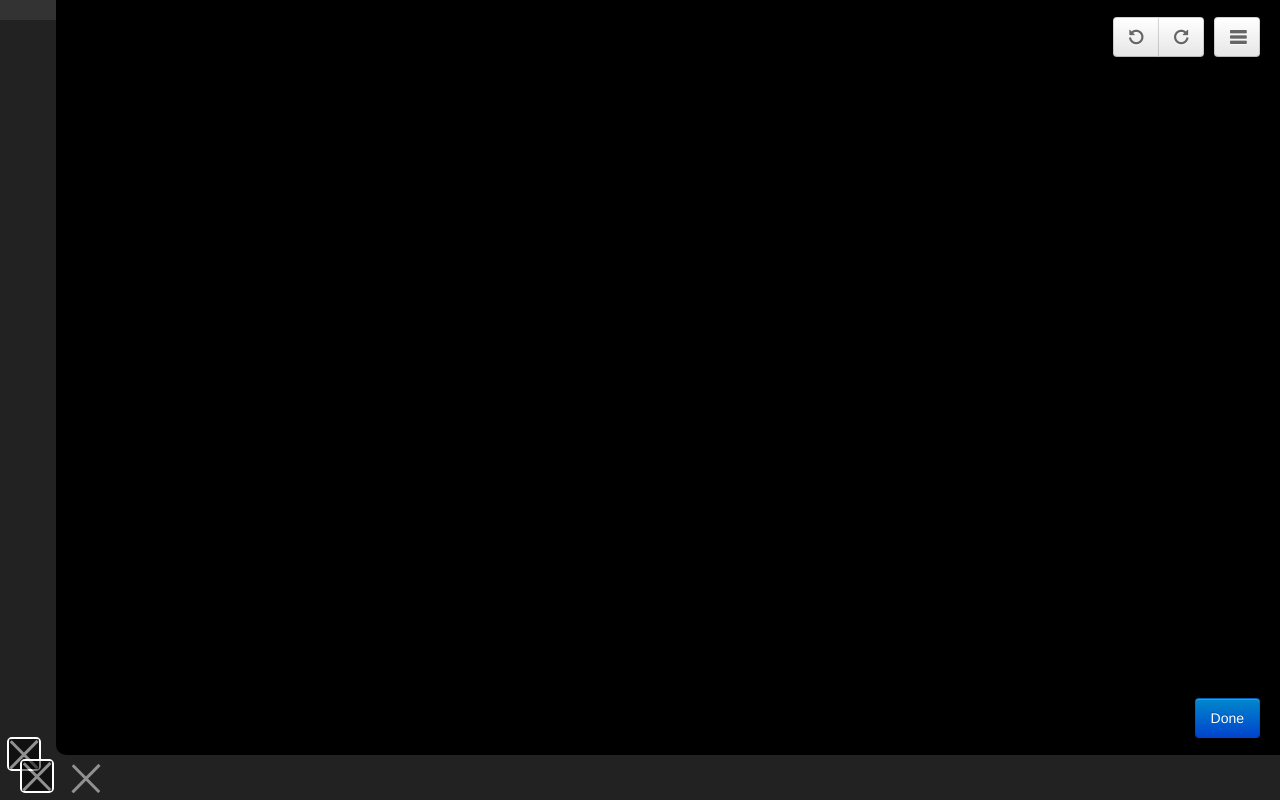
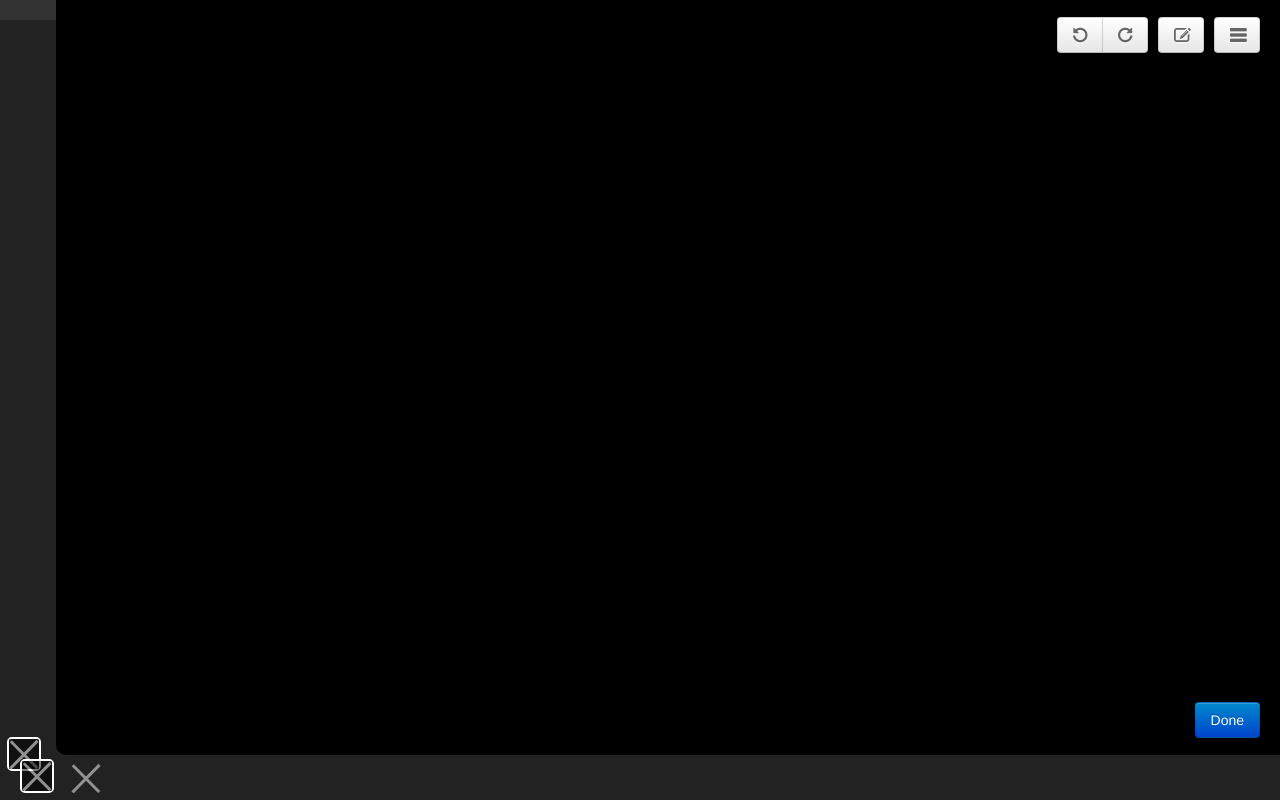
Before and after one commit to cshum/Aerosketch, a plain HTML site: page index.html in a window 1280 px wide. Drawn offline with Linux system fonts and the light colour scheme.

Commit message:
touch attempt fix

```diff
--- a/index.html
+++ b/index.html
@@ -64,23 +64,19 @@
 </div>
 <div class="toolbar-top btn-toolbar">
 	<div class="btn-group">
-		<span class="btn">
+		<button class="btn">
 			<i class="icon-undo icon-large"></i>
-		</span>
-		<span class="btn">
+		</button>
+		<button class="btn">
 			<i class="icon-repeat icon-large"></i>
-		</span>
+		</button>
 	</div>
 	<div class="btn-group">
-		<span class="btn dropdown-toggle" data-toggle="dropdown"
+		<button class="btn dropdown-toggle" data-toggle="dropdown"
 			data-bind="dropdown:true">
-			<i class="icon-reorder icon-large"></i>
-		</span>
+			<i class="icon-edit icon-large"></i>
+		</button>
 		<ul class="dropdown-menu pull-right" >
-			<li><a data-bind="hammer:{}" href="#">Layers</a></li>
-			<li><a data-bind="hammer:{}" href="#">Bookmarks</a></li>
-			<li><a data-bind="hammer:{}" href="#">Properties</a></li>
-			<li class="divider"></li>
 			<li><a data-bind="hammer:{tap:cut}" href="#">
 				<i class="icon-cut"></i> Cut
 			</a></li>
@@ -90,6 +86,24 @@
 			<li><a data-bind="hammer:{tap:paste}" href="#">
 				<i class="icon-paste"></i> Paste
 			</a></li>
+			<li><a data-bind="hammer:{tap:hide}" href="#">
+				<i class="icon-remove"></i> Delete
+			</a></li>
+			<li class="divider"></li>
+			<li><a data-bind="hammer:{}" href="#">
+				<i class="icon-file"></i> Transform
+			</a></li>
+		</ul>
+	</div>
+	<div class="btn-group">
+		<button class="btn dropdown-toggle" data-toggle="dropdown"
+			data-bind="dropdown:true">
+			<i class="icon-reorder icon-large"></i>
+		</button>
+		<ul class="dropdown-menu pull-right" >
+			<li><a data-bind="hammer:{}" href="#">Layers</a></li>
+			<li><a data-bind="hammer:{}" href="#">Bookmarks</a></li>
+			<li><a data-bind="hammer:{}" href="#">Properties</a></li>
 			<li class="divider"></li>
 			<li><a data-bind="hammer:{}" href="#">
 				<i class="icon-file"></i> Export
@@ -99,9 +113,9 @@
 </div>
 <div class="toolbar-bottom btn-toolbar">
 	<div class="btn-group">
-		<span class="btn btn-primary">
+		<button class="btn btn-primary">
 			Done
-		</span>
+		</button>
 	</div>
 </div>
 <script type="text/javascript" src="config.js"></script>
--- a/less/draw.less
+++ b/less/draw.less
@@ -156,12 +156,12 @@ html,body{
 
 	right:@toolbar-hpad;
 	bottom:@toolbar-vpad+@palette-height;
-	.btn{ padding:9px 15px; }
+	.btn{ padding:7px 15px; }
 }
 .toolbar-top{
 	position: absolute;
 	z-index:12;
 
 	right:@toolbar-hpad; top:@toolbar-vpad;
-	.btn{ padding:9px 15px; }
+	.btn{ padding:7px 15px; }
 }
```
